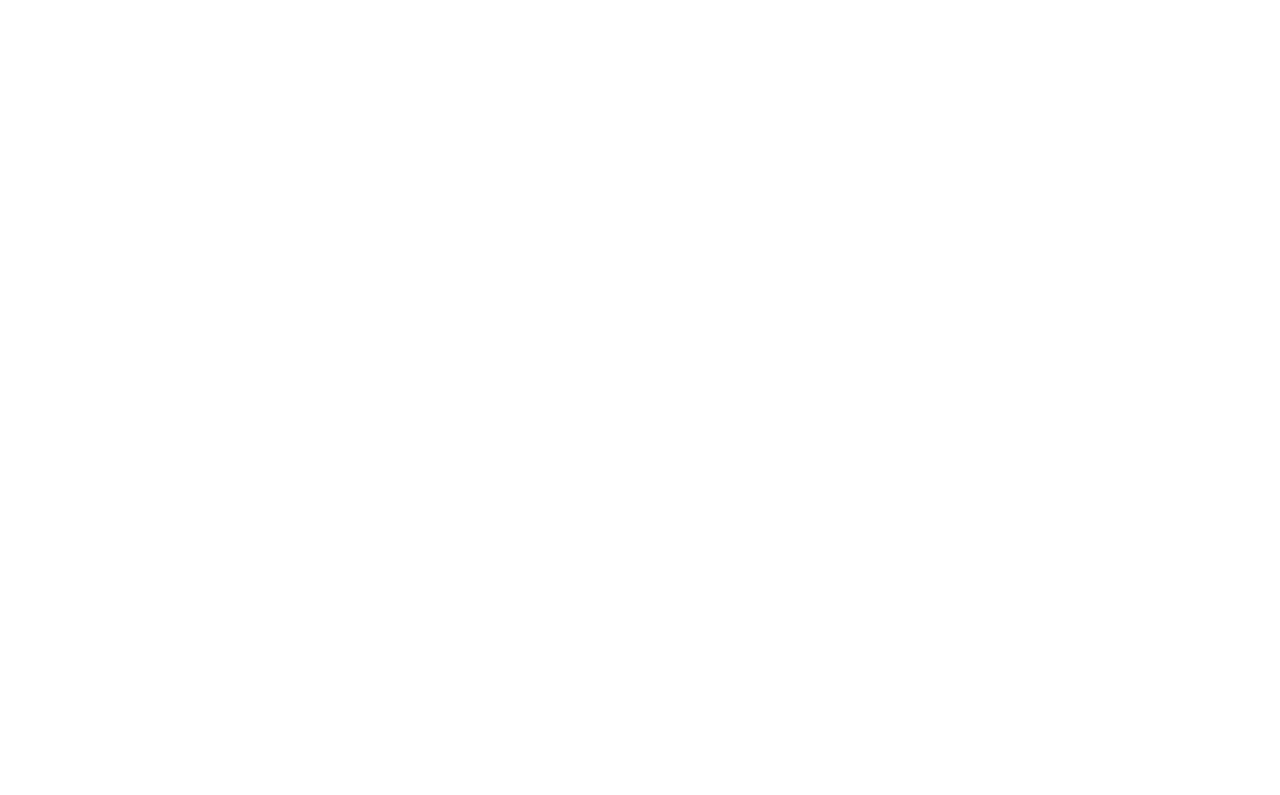
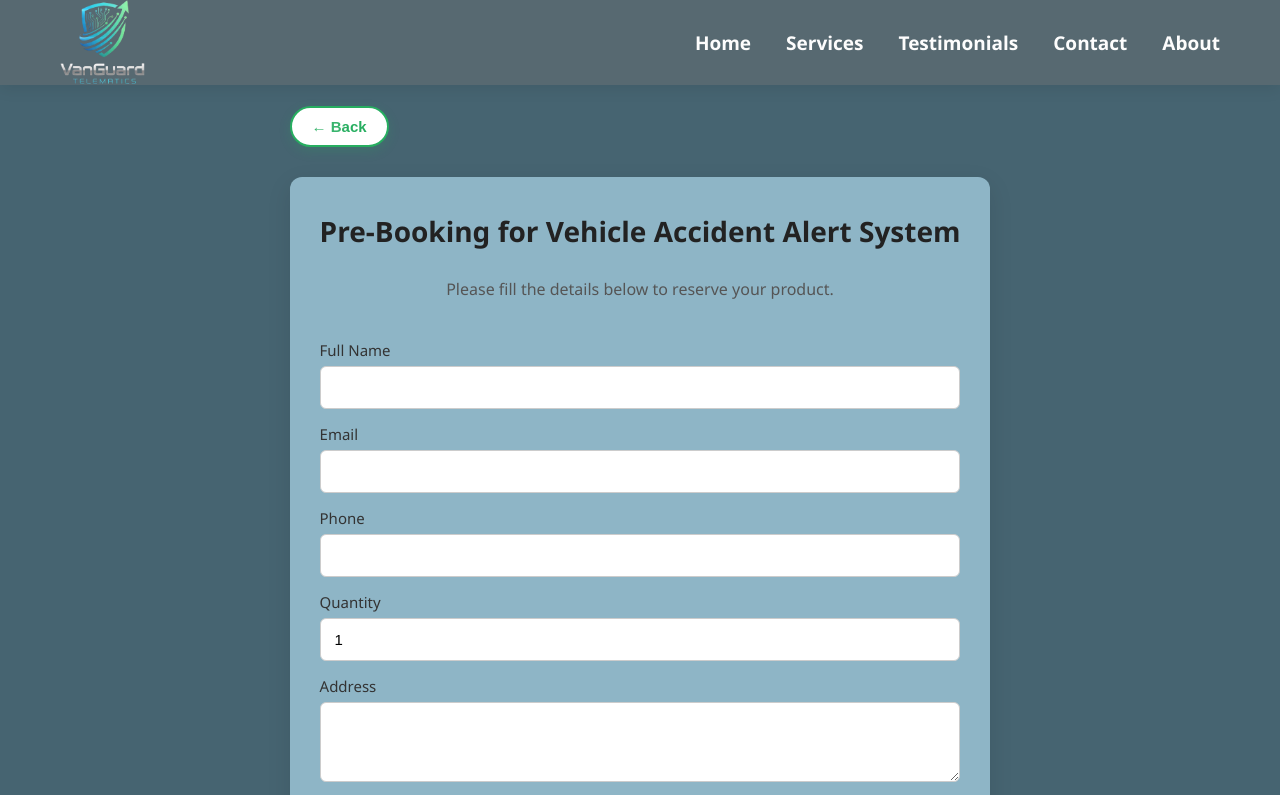
Before and after one commit to ramesh965801/eduilluminate, a React app: page /prebooking/1 in a window 1280 px wide. Before the commit this address had no page. Shown: the top 795 px of the page. Built offline with nearby package versions, Linux system fonts and the light colour scheme; the HTML template or start-up script is replaced by a standard one.

Commit message:
add some new feratures

```diff
--- a/src/App.jsx
+++ b/src/App.jsx
@@ -8,6 +8,7 @@
 import Contact from "./pages/Contactpage";
 import ProductsPage from "./pages/ProductsPage";
 import Aboutus from "./pages/Aboutus";
+import PreBooking from "./components/PreBooking";
 
 function App() {
   return (
@@ -21,8 +22,8 @@
         <Route path="/testimonial" element={<Testimonialpage />} />
         <Route path="/contact" element={<Contact />} />
         <Route path="/products" element={<ProductsPage />} />
-
         <Route path="/aboutus" element={<Aboutus />} />
+        <Route path="/prebooking/:id" element={<PreBooking />} />
 
       </Routes>
     </Router>
--- /dev/null
+++ b/src/components/PreBooking.css
@@ -0,0 +1,199 @@
+/* ============================= */
+/* PRE-BOOKING PAGE STYLES       */
+/* ============================= */
+
+.prebooking-page {
+  font-family: 'Segoe UI', sans-serif;
+  background: #466471;
+  min-height: 100vh;
+  display: flex;
+  flex-direction: column;
+}
+
+/* Wrapper for content */
+.prebooking-wrapper {
+  flex: 1;
+  max-width: 900px;
+  margin: 86px auto 40px auto;
+  padding: 20px;
+}
+
+/* ===== Back Button ===== */
+.back-btn {
+  display: inline-flex;
+  align-items: center;
+  gap: 8px;
+  background: #fff;
+  color: #27ae60; /* primary green */
+  border: 2px solid #27ae60;
+  padding: 10px 20px;
+  margin-bottom: 30px;
+  cursor: pointer;
+  border-radius: 50px; /* pill shape */
+  font-size: 15px;
+  font-weight: 600;
+  text-decoration: none;
+  position: relative;
+  overflow: hidden;
+  transition: all 0.3s ease;
+  box-shadow: 0 4px 12px rgba(39, 174, 96, 0.2);
+}
+
+.back-btn span.arrow {
+  display: inline-block;
+  transition: transform 0.3s ease;
+}
+
+/* Hover effect */
+.back-btn:hover {
+  background: #27ae60;
+  color: #fff;
+  box-shadow: 0 6px 16px rgba(39, 174, 96, 0.3);
+}
+
+.back-btn:hover span.arrow {
+  transform: translateX(-6px);
+}
+
+/* ===== Card container ===== */
+.prebooking-card {
+  background: #8eb5c6;
+  padding: 35px 30px;
+  border-radius: 12px;
+  box-shadow: 0 8px 24px rgba(0,0,0,0.1);
+  display: flex;
+  flex-direction: column;
+  gap: 20px;
+  text-align: center;
+  transition: transform 0.3s ease, box-shadow 0.3s ease;
+}
+.prebooking-card:hover {
+  transform: translateY(-3px);
+  box-shadow: 0 12px 28px rgba(0,0,0,0.15);
+}
+
+/* Heading */
+.prebooking-card h1 {
+  font-size: 28px;
+  color: #222;
+  margin-bottom: 8px;
+}
+
+/* Paragraph */
+.prebooking-card p {
+  font-size: 16px;
+  color: #555;
+  margin-bottom: 20px;
+}
+
+/* Form Styles */
+.prebooking-form {
+  display: flex;
+  flex-direction: column;
+  gap: 15px;
+  text-align: left;
+}
+
+/* Labels */
+.prebooking-form label {
+  display: flex;
+  flex-direction: column;
+  font-weight: 500;
+  color: #333;
+  font-size: 15px;
+}
+
+/* Inputs and Textarea */
+.prebooking-form input,
+.prebooking-form textarea {
+  margin-top: 6px;
+  padding: 12px 14px;
+  border-radius: 6px;
+  border: 1px solid #ccc;
+  font-size: 15px;
+  transition: 0.3s;
+}
+
+.prebooking-form input:focus,
+.prebooking-form textarea:focus {
+  outline: none;
+  border-color: #27ae60;
+  box-shadow: 0 0 6px rgba(39, 174, 96, 0.3);
+}
+
+/* Textarea styling */
+.prebooking-form textarea {
+  resize: vertical;
+  min-height: 80px;
+  max-height: 200px;
+}
+
+/* Submit Button */
+.submit-btn {
+  background: #5d9a77;
+  color: #fff;
+  border: none;
+  padding: 14px 25px;
+  font-size: 16px;
+  font-weight: 600;
+  border-radius: 8px;
+  cursor: pointer;
+  transition: all 0.3s ease;
+  align-self: center;
+  width: 100%;
+  max-width: 300px;
+}
+.submit-btn:hover {
+  background: #1e8449;
+  transform: translateY(-2px);
+}
+
+/* ===== Responsive Adjustments ===== */
+@media (max-width: 768px) {
+  .prebooking-wrapper {
+    padding: 15px;
+    margin: 75px auto 30px auto;
+  }
+
+  .prebooking-card {
+    padding: 25px 20px;
+  }
+
+  .prebooking-card h1 {
+    font-size: 24px;
+  }
+
+  .prebooking-form input,
+  .prebooking-form textarea {
+    font-size: 14px;
+    padding: 10px 12px;
+  }
+
+  .submit-btn {
+    font-size: 15px;
+    padding: 12px 20px;
+  }
+}
+
+@media (max-width: 480px) {
+  .prebooking-card {
+    padding: 20px 15px;
+  }
+
+  .prebooking-card h1 {
+    font-size: 22px;
+  }
+
+  .prebooking-card p {
+    font-size: 14px;
+  }
+
+  .submit-btn {
+    padding: 10px 16px;
+  }
+
+  .back-btn {
+    padding: 8px 16px;
+    font-size: 14px;
+  }
+}
--- /dev/null
+++ b/src/components/PreBooking.jsx
@@ -0,0 +1,117 @@
+import React, { useState } from "react";
+import { useParams, useNavigate } from "react-router-dom";
+import productData from "./productData";
+import Navbar from "./Navbar";
+import Footer from "./Footer";
+import "./PreBooking.css";
+
+const PreBooking = () => {
+  const { id } = useParams();
+  const navigate = useNavigate();
+  const product = productData.find(item => item.id === parseInt(id));
+
+  const [formData, setFormData] = useState({
+    name: "",
+    email: "",
+    phone: "",
+    quantity: 1,
+    address: "",
+  });
+
+  const handleChange = (e) => {
+    const { name, value } = e.target;
+    setFormData(prev => ({ ...prev, [name]: value }));
+  };
+
+  const handleSubmit = (e) => {
+    e.preventDefault();
+    alert(`Pre-Booking Successful for ${formData.name}!`);
+    navigate(-1); // Go back to product page
+  };
+
+  if (!product) {
+    return <h2 style={{ textAlign: "center" }}>Product Not Found</h2>;
+  }
+
+  return (
+    <div className="prebooking-page">
+      <Navbar />
+
+      <div className="prebooking-wrapper">
+       <button className="back-btn" onClick={() => navigate(-1)}>
+  <span className="arrow"></span>← Back
+</button>
+
+        <div className="prebooking-card">
+          <h1>Pre-Booking for {product.title}</h1>
+          <p>Please fill the details below to reserve your product.</p>
+
+          <form className="prebooking-form" onSubmit={handleSubmit}>
+            <label>
+              Full Name
+              <input
+                type="text"
+                name="name"
+                value={formData.name}
+                onChange={handleChange}
+                required
+              />
+            </label>
+
+            <label>
+              Email
+              <input
+                type="email"
+                name="email"
+                value={formData.email}
+                onChange={handleChange}
+                required
+              />
+            </label>
+
+            <label>
+              Phone
+              <input
+                type="tel"
+                name="phone"
+                value={formData.phone}
+                onChange={handleChange}
+                required
+              />
+            </label>
+
+            <label>
+              Quantity
+              <input
+                type="number"
+                name="quantity"
+                min="1"
+                value={formData.quantity}
+                onChange={handleChange}
+                required
+              />
+            </label>
+
+            <label>
+              Address
+              <textarea
+                name="address"
+                value={formData.address}
+                onChange={handleChange}
+                required
+              />
+            </label>
+
+            <button type="submit" className="submit-btn">
+              Submit Pre-Booking
+            </button>
+          </form>
+        </div>
+      </div>
+
+      <Footer />
+    </div>
+  );
+};
+
+export default PreBooking;
--- a/src/components/ProductDetails.css
+++ b/src/components/ProductDetails.css
@@ -16,6 +16,7 @@
     flex-direction: column;
     align-items: center;
     margin-top: 35px;
+    background: cadetblue;
 }
 
 /* ============================= */
@@ -47,7 +48,7 @@
     max-width: 1100px;
     display: flex;
     gap: 50px;
-  background: white;
+    background: #90b0bb;
     padding: 40px;
     border-radius: 18px;
     box-shadow: 0 20px 40px rgba(0, 0, 0, 0.08);
@@ -93,6 +94,7 @@
 }
 
 .price {
+  font-family: cursive;
   font-size: 24px;
   font-weight: bold;
   color: #1c3faa;
@@ -144,7 +146,7 @@
   }
 
   .back-btn {
-    align-self: center;
+    align-self: left;
   }
 }
 
--- a/src/components/ProductDetails.jsx
+++ b/src/components/ProductDetails.jsx
@@ -17,21 +17,6 @@
     return <h2 style={{ textAlign: "center" }}>Product Not Found</h2>;
   }
 
-  // ⭐ Generate Stars
-  const renderStars = (rating) => {
-    const fullStars = Math.floor(rating);
-    const halfStar = rating % 1 !== 0;
-    const emptyStars = 5 - fullStars - (halfStar ? 1 : 0);
-
-    return (
-      <>
-        {"★".repeat(fullStars)}
-        {halfStar && "☆"}
-        {"☆".repeat(emptyStars)}
-      </>
-    );
-  };
-
   return (
     <div className="details-page">
       <Navbar />
@@ -47,21 +32,18 @@
           <div className="details-content">
             <h1>{product.title}</h1>
 
-            {/* PRICE + RATING */}
+            {/* PRICE */}
             <div className="price-rating">
-              <span className="price">${product.price}</span>
-              <span className="rating">
-                {renderStars(product.rating)}
-                <span className="rating-number">
-                  ({product.rating})
-                </span>
-              </span>
+              <span className="price">Price Yet To Be Released</span>
             </div>
 
             <p>{product.details}</p>
 
-            <button className="action-btn">
-              Buy / Book Now
+            <button
+              className="action-btn"
+              onClick={() => navigate(`/prebooking/${product.id}`)}
+            >
+              Pre-Booking
             </button>
           </div>
         </div>
--- a/src/components/productData.js
+++ b/src/components/productData.js
@@ -6,7 +6,6 @@
     image: product1,
     title: "Vehicle Accident Alert System",
     price: 199,
-    rating: 4.8,
     details:
       "Our Vehicle Accident Alert System provides real-time monitoring and alerts for vehicle accidents, helping to ensure safety and quick response."
   }
```
Lines whose indentation alone changed are shown as unchanged.
